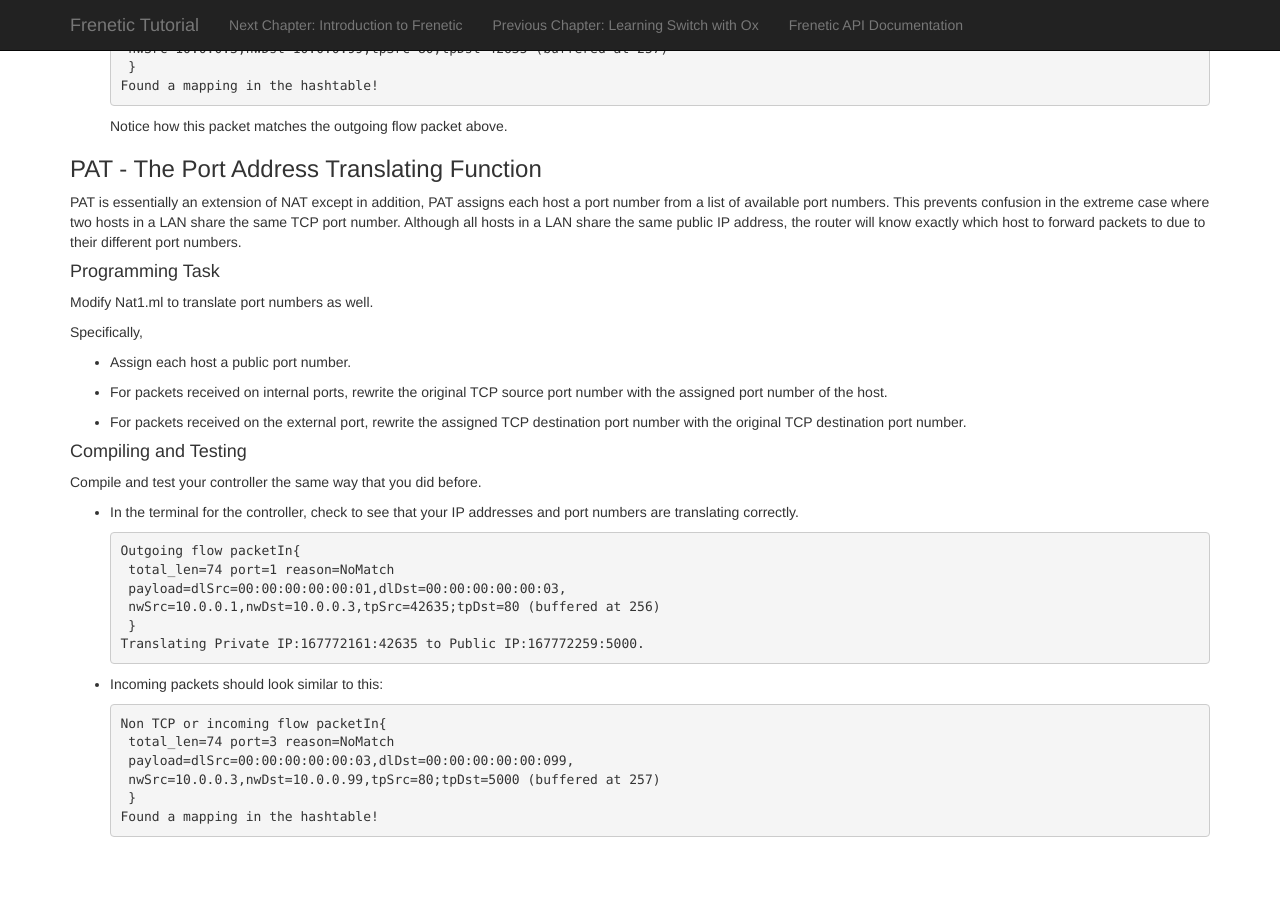
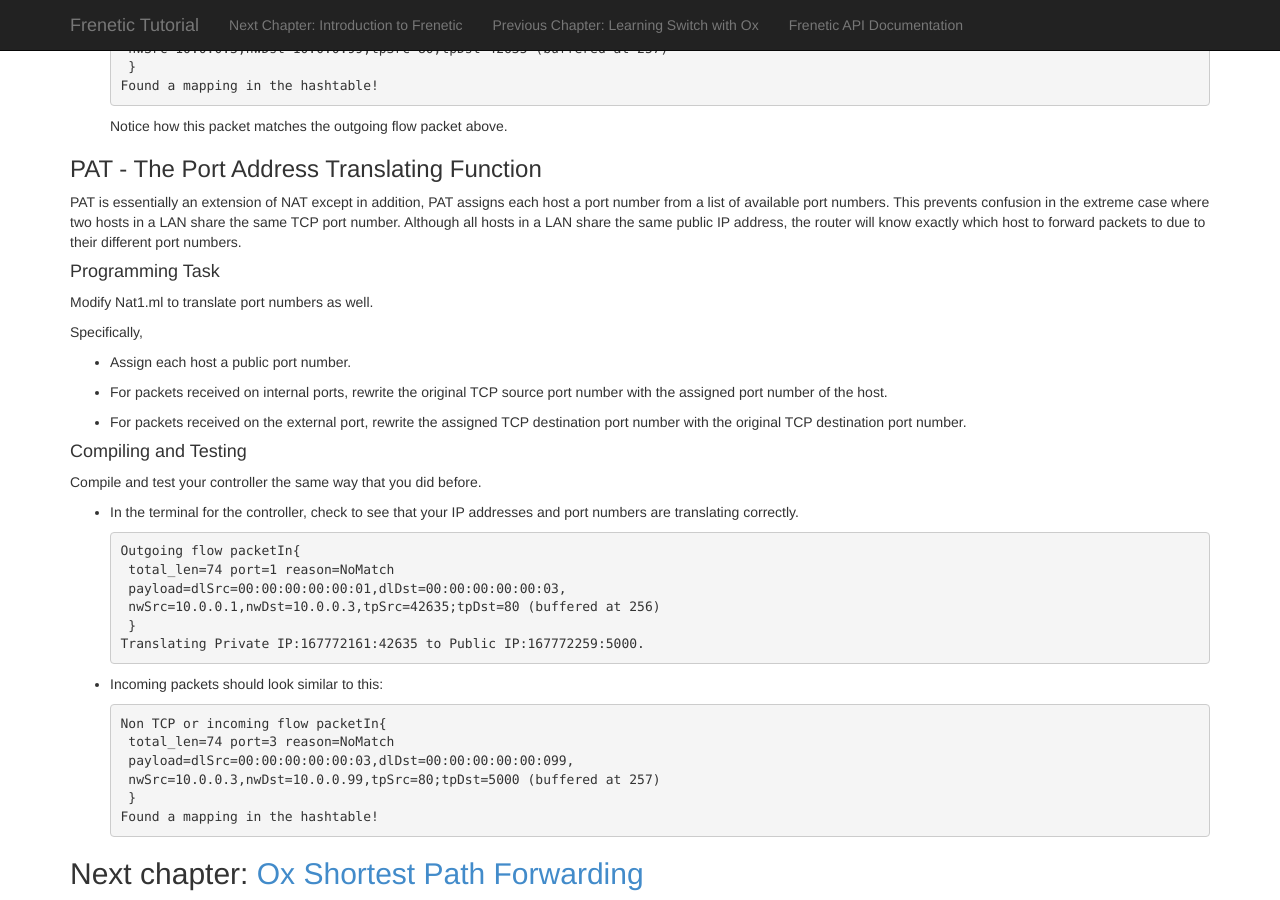
Before and after one commit to frenetic-lang/tutorials, a Jekyll site: the page built from 06-OxNat/index.md, in a window 1280 px wide and 900 px high, scrolled down 2583 px. Built offline with Jekyll 4.4.1, drawn with Linux system fonts in a browser that asks for light colours; nearby versions of some CDN libraries; before the commit the page ends 3430 px from its top, so only the background shows below that.

Commit message:
Update index.md

```diff
--- a/06-OxNat/index.md
+++ b/06-OxNat/index.md
@@ -197,3 +197,7 @@ Compile and test your controller the same way that you did before.
    }
   Found a mapping in the hashtable!
   ~~~
+
+## Next chapter: [Ox Shortest Path Forwarding][Ch7]
+
+[Ch7]: 07-OxRouting
```
